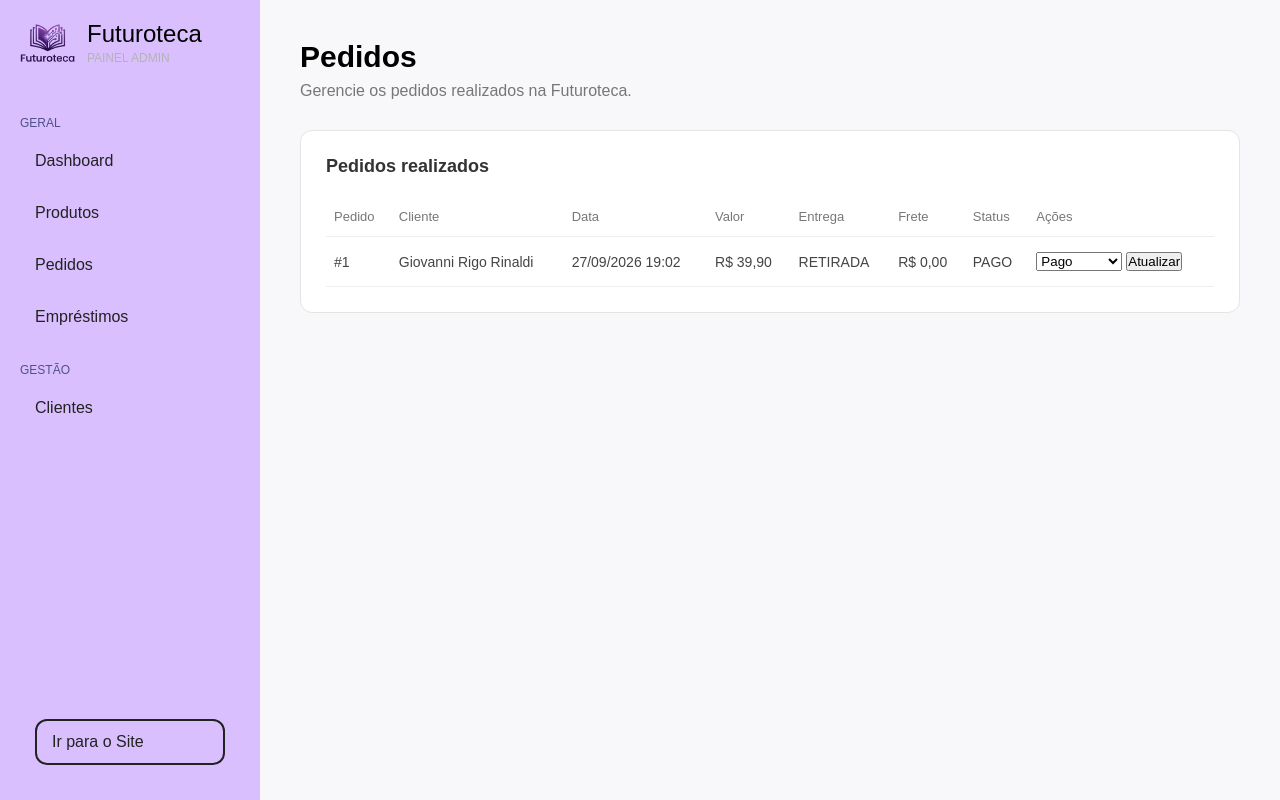
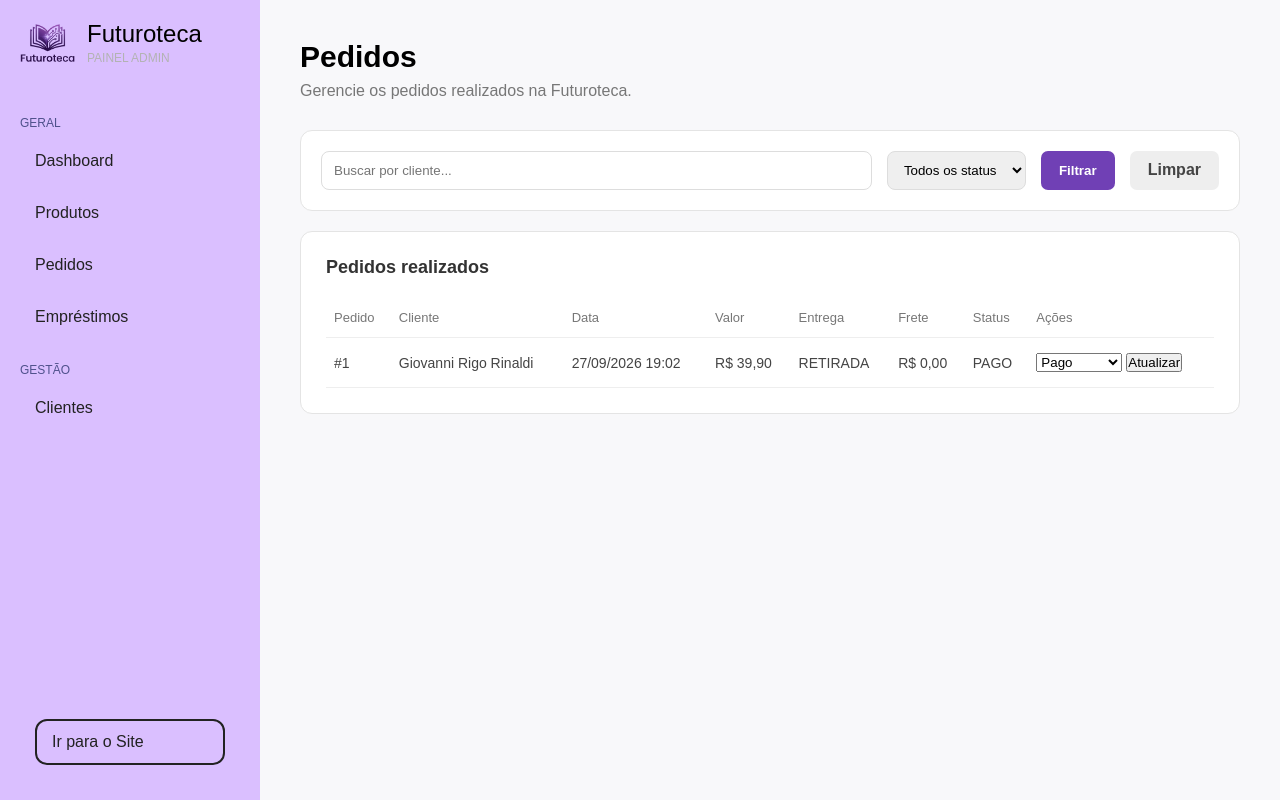
Before and after one commit to GutsGusta/futuroteca, a PHP site: page /dashboard/pedidos.php in a window 1280 px wide. Run offline with PHP 8.4, Linux system fonts and the light colour scheme; the visitor is signed in with stand-in values (Sample User, id 1); data comes from the database, SQL or seed files in the repository; tables that the repository leaves empty hold one stand-in row (values such as "Sample post").

Commit message:
Adiciona filtros funcionais no dashboard

```diff
--- a/css/dashboard.css
+++ b/css/dashboard.css
@@ -472,3 +472,40 @@ td {
 .btn-site:hover {
     background-color: #c79cff;
 }
+
+.btn-filtrar {
+    background-color: #7040b5;
+    color: white;
+
+    border: none;
+    border-radius: 7px;
+
+    padding: 10px 18px;
+
+    font-weight: 600;
+    cursor: pointer;
+
+    transition: 0.2s;
+}
+
+.btn-filtrar:hover {
+    background-color: #593096;
+}
+
+.btn-limpar {
+    background-color: #eeeeee;
+    color: #444;
+
+    padding: 10px 18px;
+
+    border-radius: 7px;
+    text-decoration: none;
+
+    font-weight: 600;
+
+    transition: 0.2s;
+}
+
+.btn-limpar:hover {
+    background-color: #dddddd;
+}
--- a/dashboard/pedidos.php
+++ b/dashboard/pedidos.php
@@ -1,6 +1,9 @@
 <?php
 require_once 'proteger-admin.php';
 require_once '../crud.php';
+
+$cliente = $_GET["cliente"] ?? "";
+$status = $_GET["status"] ?? "";
 
 $sql = "SELECT
             pedido.*,
@@ -8,11 +11,28 @@ $sql = "SELECT
         FROM pedido
         INNER JOIN usuario
             ON pedido.id_usuario = usuario.id_usuario
-        ORDER BY pedido.id_pedido DESC";
+        WHERE 1=1";
 
-$stmt = $pdo->query($sql);
+$params = [];
+
+/* FILTRO POR CLIENTE */
+if (!empty($cliente)) {
+    $sql .= " AND usuario.nome LIKE ?";
+    $params[] = "%" . $cliente . "%";
+}
+
+/* FILTRO POR STATUS */
+if (!empty($status)) {
+    $sql .= " AND pedido.status = ?";
+    $params[] = $status;
+}
+
+$sql .= " ORDER BY pedido.id_pedido DESC";
+
+$stmt = $pdo->prepare($sql);
+$stmt->execute($params);
+
 $pedidos = $stmt->fetchAll(PDO::FETCH_ASSOC);
-
 ?>
 
 <!DOCTYPE html>
@@ -37,6 +57,49 @@ $pedidos = $stmt->fetchAll(PDO::FETCH_ASSOC);
             <h1>Pedidos</h1>
             <p>Gerencie os pedidos realizados na Futuroteca.</p>
         </div>
+
+        <form method="GET" class="filtros-produtos">
+
+            <input type="text" name="cliente" placeholder="Buscar por cliente..."
+                value="<?= htmlspecialchars($cliente) ?>">
+
+            <select name="status">
+
+                <option value="">
+                    Todos os status
+                </option>
+
+                <option value="PENDENTE" <?= $status === "PENDENTE" ? "selected" : "" ?>>
+                    Pendente
+                </option>
+
+                <option value="PAGO" <?= $status === "PAGO" ? "selected" : "" ?>>
+                    Pago
+                </option>
+
+                <option value="ENVIADO" <?= $status === "ENVIADO" ? "selected" : "" ?>>
+                    Enviado
+                </option>
+
+                <option value="ENTREGUE" <?= $status === "ENTREGUE" ? "selected" : "" ?>>
+                    Entregue
+                </option>
+
+                <option value="CANCELADO" <?= $status === "CANCELADO" ? "selected" : "" ?>>
+                    Cancelado
+                </option>
+
+            </select>
+
+            <button type="submit" class="btn-filtrar">
+                Filtrar
+            </button>
+
+            <a href="pedidos.php" class="btn-limpar">
+                Limpar
+            </a>
+
+        </form>
 
         <div class="painel-dashboard">
 
```
Also changed, not shown: dashboard/emprestimos.php (+62 -9 lines), dashboard/produtos.php (+88 -13 lines).
